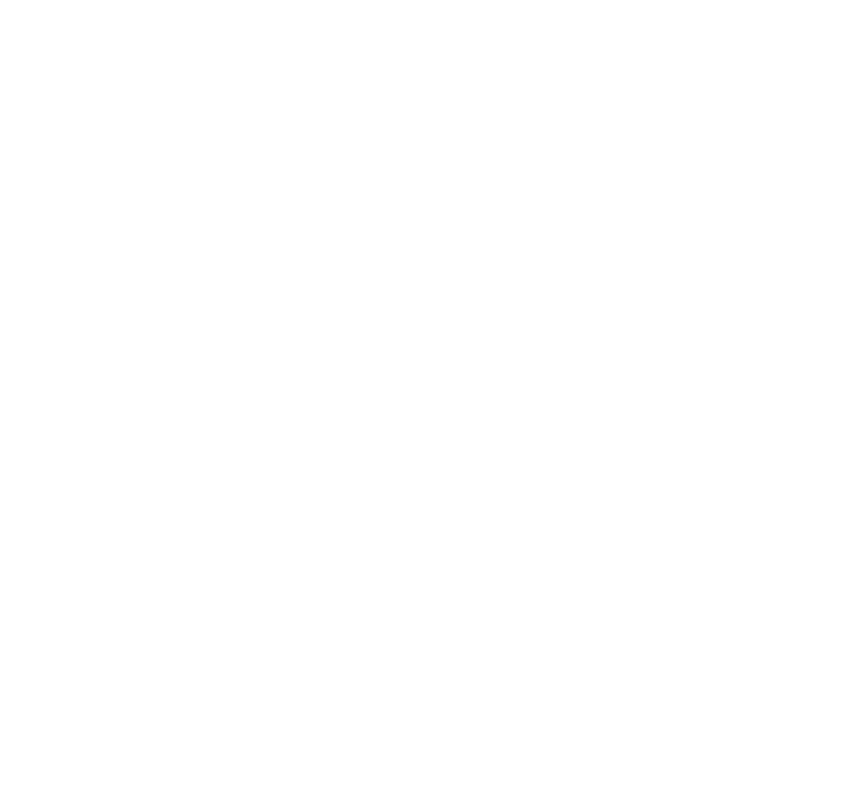
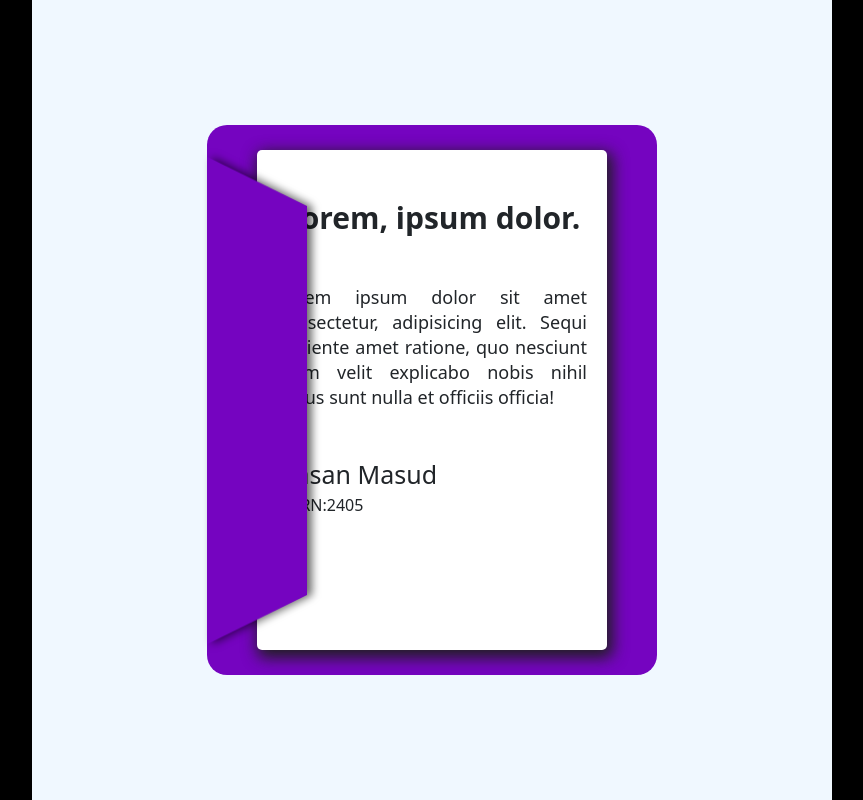
Before and after one commit to HMMasud35/SHORT-1, a plain HTML site: page index.html in a window 1280 px wide. Shown: the whole page, without its empty margins (208-1071 px from the left). Drawn offline with nearby package versions, Linux system fonts and the light colour scheme.

Commit message:
new file

```diff
--- a/index.html
+++ b/index.html
@@ -1,11 +1,15 @@
 <!DOCTYPE html>
 <html lang="en">
+
 <head>
     <meta charset="UTF-8">
     <meta name="viewport" content="width=device-width, initial-scale=1.0">
     <title>Document</title>
+    <link href="https://cdn.jsdelivr.net/npm/bootstrap@5.3.2/dist/css/bootstrap.min.css" rel="stylesheet"
+        integrity="sha384-T3c6CoIi6uLrA9TneNEoa7RxnatzjcDSCmG1MXxSR1GAsXEV/Dwwykc2MPK8M2HN" crossorigin="anonymous" />
     <link rel="stylesheet" href="./style.css">
 </head>
+
 <body>
     <!-- <div class="ok"></div>
     <img class="earth" src="/World-Earth-PNG-Photos.png" alt="">
@@ -32,11 +36,10 @@
         <div class="wrapper">
             <img class="cover_img" src="/image2.jpg" alt="">
         </div>
-
         <img class="character" src="/image-prev.png" alt="">
     </div> -->
 
-    <!-- <div class="card">
+    <!-- <div class="s_card">
         <div class="face fornt">
             <img src="/image1.jpg" alt="">
             <div class="overlay"></div>
@@ -48,5 +51,85 @@
             <h2>Back</h2>
         </div>
     </div> -->
+
+    <!-- <button type="button"
+    onclick="document.getElementById('demo').innerHTML = Date()">
+    Click me to display Date and Time.</button>
+
+    <p id="demo"></p> -->
+
+    <section id="letter">
+        <div class="letter_kham">
+            <div class="letter_text">
+                <h1>Lorem, ipsum dolor.</h1>
+                <p>Lorem ipsum dolor sit amet consectetur, adipisicing elit. Sequi sapiente amet ratione, quo nesciunt enim velit explicabo nobis nihil natus sunt nulla et officiis officia!</p>
+                <h4>Hasan Masud</h4>
+                <h6>MERN:2405</h6>
+            </div>
+            <div class="cover"></div>
+        </div>
+    </section>
+
+
+      <script
+      src="https://cdn.jsdelivr.net/npm/@popperjs/core@2.11.8/dist/umd/popper.min.js"
+      integrity="sha384-I7E8VVD/ismYTF4hNIPjVp/Zjvgyol6VFvRkX/vR+Vc4jQkC+hVqc2pM8ODewa9r"
+      crossorigin="anonymous">
+    </script>
+
+    <script
+      src="https://cdn.jsdelivr.net/npm/bootstrap@5.3.2/dist/js/bootstrap.min.js"
+      integrity="sha384-BBtl+eGJRgqQAUMxJ7pMwbEyER4l1g+O15P+16Ep7Q9Q+zqX6gSbd85u4mG4QzX+"
+      crossorigin="anonymous">
+    </script>
+
+    <script>
+        // JavaScript Operators.........
+        // + Addutiion
+        let x = 10;
+            y = 10;
+
+        console.log(x+y)
+
+         // - Subtraction
+         let a = 20;
+            b = 10;
+
+        console.log(a-b)
+
+         // * Multiplication
+         let c = 10;
+            d = 10;
+
+        console.log(c*d)
+
+         // ** Exponentiation
+         let e = 2;
+            f = 2;
+
+        console.log(e**f)
+
+         // / Division
+         let g = 10;
+            h = 5;
+
+        console.log(g/h)
+
+        // =
+        let compare = "10";
+
+        console.log(compare)
+        // ==
+        let compare1 = "10";
+        let compare2 = 10;
+
+        console.log(compare1==compare2)
+        // ===
+        let compare3 = "10";
+        let compare4 = 10;
+
+        console.log(compare3===compare4)
+    </script>
 </body>
+
 </html>
--- a/style.css
+++ b/style.css
@@ -1,9 +1,9 @@
-/* body {
+body {
     margin: 0;
     padding: 0;
     height: 100vh;
     background-color: rgb(0, 0, 0);
-} */
+}
 
 /* .ok {
     width: 100px;
@@ -39,9 +39,9 @@
     height: 210px;
     position: absolute;
     top: 395px;
-    left: 153px;
+    left: 144px;
     z-index: -1;
-    animation: spinEarth 50s  infinite;
+    animation: spinEarth 100s  infinite;
 }
 
 @keyframes spinEarth {
@@ -134,7 +134,6 @@ body {
 
 .card {
     width: 300px;
-    height: 455px;
     position: relative;
     display: flex;
     justify-content: center;
@@ -176,7 +175,6 @@ body {
     content: "";
     opacity: 0;
     width: 100%;
-    height: 0px;
     transition: all 0.5s;
     border-radius: 30px;
     position: absolute;
@@ -216,6 +214,7 @@ body {
     position: absolute;
     z-index: -1;
     left: 20px;
+    bottom: 0;
 }
 
 .card:hover .character {
@@ -233,7 +232,7 @@ body {
     background: red;
 }
 
-.card {
+.s_card {
     position: relative;
     width: 300px;
     height: 300px;
@@ -249,14 +248,14 @@ body {
     transform-style: preserve-3d;
 }
 
-.card img {
+.s_card img {
     width: 100%;
     height: 100%;
     border-radius: 20px;
     position: absolute;
 }
 
-.card .face {
+.s_card .face {
     position: absolute;
     top: 0;
     left: 0;
@@ -273,27 +272,109 @@ body {
 
 }
 
-.card .face.fornt {
-    background: #ff0;
+.s_card .face.fornt {
     color: aquamarine;
 }
 
-.card:hover .face.fornt {
+.s_card:hover .face.fornt {
     transform: perspective(500px) rotateY(180deg);
 }
 
-.card .face.back {
-    background: #3bc2ff;
+.s_card .face.back {
     color: #fff;
     transform: perspective(500px) rotateY(180deg);
 }
 
-.card:hover .face.back {
+.s_card:hover .face.back {
     transform: perspective(500px) rotateY(360deg);
 }
 
-.card .face h2 {
+.s_card .face h2 {
     font-size: 4em;
     text-transform: uppercase;
     transform: perspective(500px) translateZ(50px);
 } */
+
+
+#letter {
+    width: 800px;
+    height: 800px;
+    background-color: aliceblue;
+    display: flex;
+    justify-content: center;
+    align-items: center;
+    margin: 0 auto;
+}
+
+#letter .letter_kham {
+    width: 450px;
+    height: 550px;
+    background-color: rgb(117, 4, 192);
+    display: flex;
+    justify-content: center;
+    align-items: center;
+    position: relative;
+    --color: rgb(117, 4, 192);
+    border-radius: 20px;
+}
+
+#letter .letter_text {
+    width: 350px;
+    height: 500px;
+    background-color: rgb(255, 255, 255);
+    padding: 50px 20px;
+    box-shadow: 3px 5px 15px 3px rgb(32, 32, 32);
+    transition: .4s;
+    border-radius: 5px;
+
+}
+
+#letter .letter_text h1 {
+    font-size: 30px;
+    font-weight: 700;
+    line-height: 35px;
+    text-align: center;
+}
+
+#letter .letter_text p {
+    margin-top: 50px;
+    font-size: 18px;
+    font-weight: 400;
+    line-height: 25px;
+    text-align: justify;
+}
+
+#letter .letter_text h4 {
+    margin-top: 50px;
+    font-size: 25px;
+    font-weight: 500;
+    line-height: 28px;
+}
+
+#letter .letter_kham:hover .letter_text {
+    margin-top: -100px;
+    margin-left: 100px;
+    z-index: 2;
+    transition: .4s;
+}
+
+#letter .letter_kham::after {
+    content: "";
+    position: absolute;
+    left: 0;
+    z-index: 2;
+    height: 90%;
+    box-sizing: border-box;
+    border-style: solid;
+    border-color: transparent transparent transparent var(--color);
+    border-width: 50px 0px 50px 100px;
+    filter: drop-shadow(5px 0 4px #00000094);
+    transition: filter .4s;
+    transform: rotatex(10deg);
+    transform-origin: center left;
+}
+
+#letter .letter_kham:hover.letter_kham::after {
+    transition: 1.4s;
+    /* transform: rotatex(0deg) rotatey(-160deg); */
+}
```
Also changed, not shown: A03265573.jpg (deleted), A03265575.jpg (deleted), A05476542.jpg (deleted), A06600321.jpg (deleted), A07290668.jpg (deleted), A11172251.jpg (deleted), A11172257.jpg (deleted), 2 other files.
